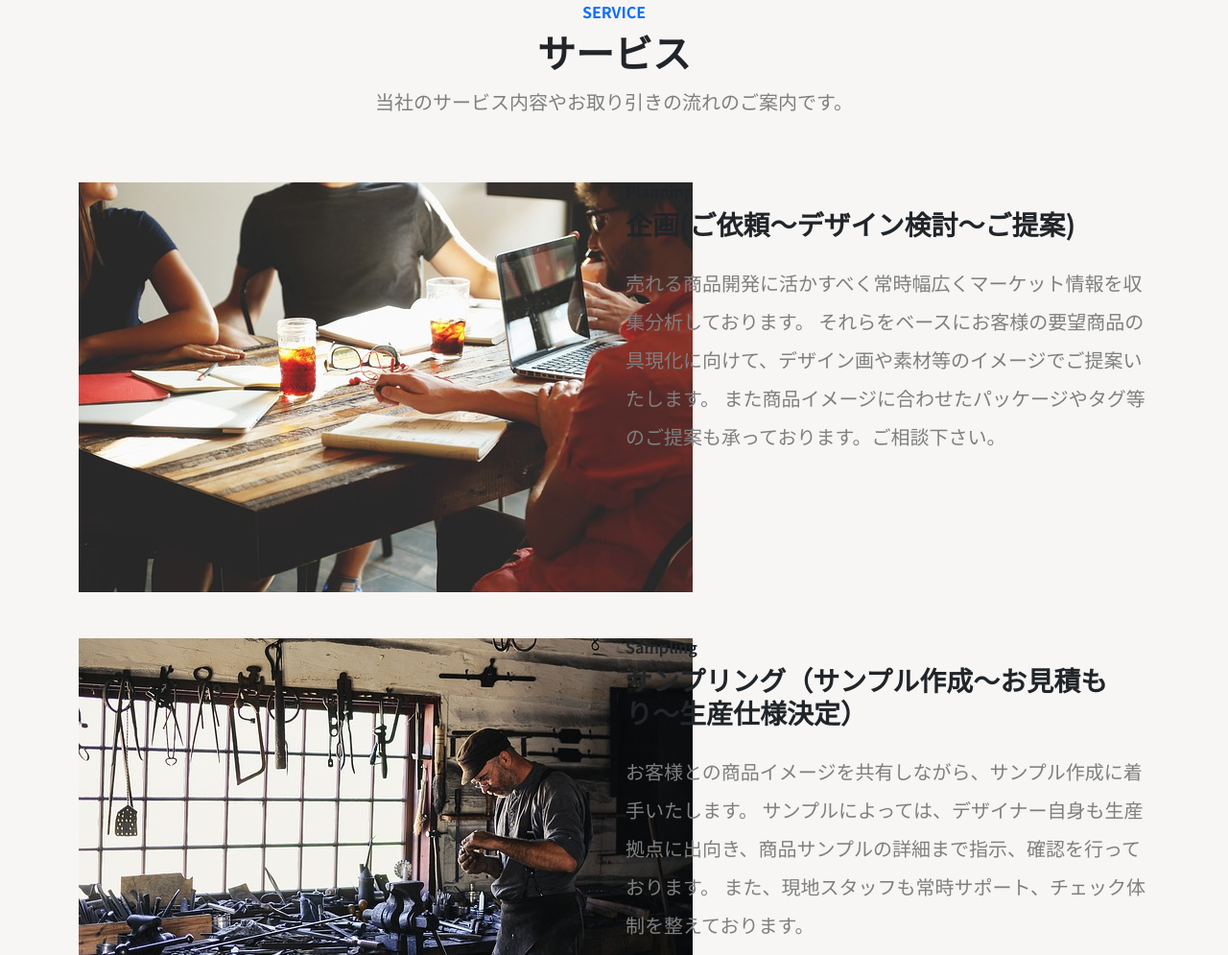
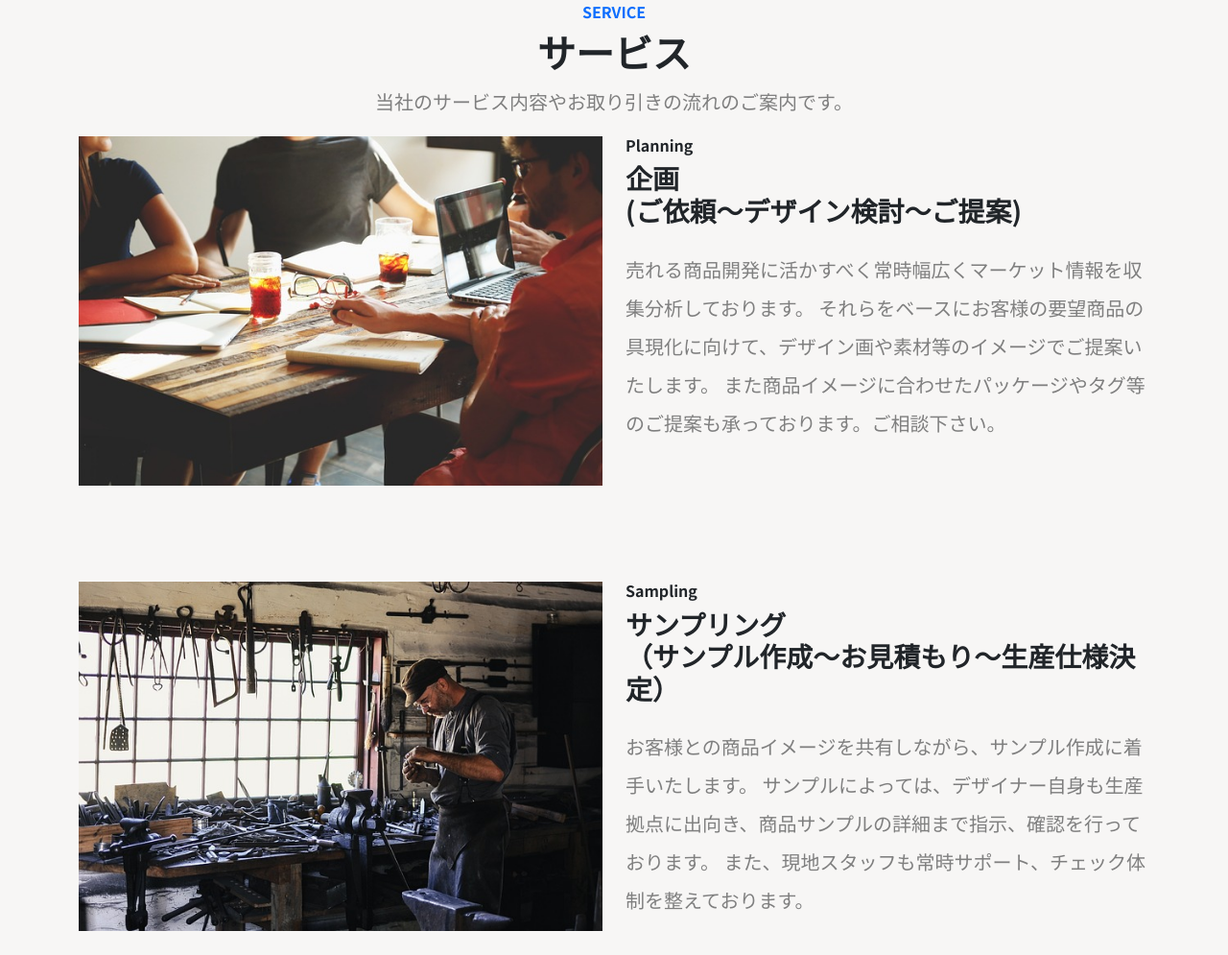
Before and after one commit to ka113private/searax_website, a plain HTML site: page index.html in a window 1280 px wide. Shown: the part 1697-2692 px from the top of the page at 96% size. Drawn offline with nearby package versions, Linux system fonts and the light colour scheme.

Commit message:
細かな修正

```diff
--- a/assets/css/style.css
+++ b/assets/css/style.css
@@ -151,6 +151,17 @@ section {
     line-height: 2em;
 }
 
+/*
+service-section
+*/
+.service{
+    margin-bottom: 100px;
+}
+
+.service-image{
+    width: 100% ;
+}
+
 /* product section */
 .products {
     background-color: var(--white-gray);
--- a/index.html
+++ b/index.html
@@ -94,33 +94,33 @@
                     </p>
                 </div>
             </div>
-            <div class="row my-5">
+            <div class="row service">
                 <div class="col-6">
-                    <img src="./assets/images/service1.jpg" alt="">
+                    <img class="service-image" src="./assets/images/service1.jpg" alt="">
                 </div>
                 <div class="col-6">
                     <h6>Planning</h6>
-                    <h3>企画(ご依頼〜デザイン検討〜ご提案)</h3>
+                    <h3>企画<br>(ご依頼〜デザイン検討〜ご提案)</h3>
                     <p class="my-4">売れる商品開発に活かすべく常時幅広くマーケット情報を収集分析しております。
                     それらをベースにお客様の要望商品の具現化に向けて、デザイン画や素材等のイメージでご提案いたします。
                     また商品イメージに合わせたパッケージやタグ等のご提案も承っております。ご相談下さい。</p>
                 </div>
             </div>
-            <div class="row my-5">
+            <div class="row service">
                 <div class="col-6">
-                    <img src="./assets/images/service2.jpg" alt="">
+                    <img class="service-image" src="./assets/images/service2.jpg" alt="">
                 </div>
                 <div class="col-6">
                     <h6>Sampling</h6>
-                    <h3>サンプリング（サンプル作成〜お見積もり〜生産仕様決定）</h3>
+                    <h3>サンプリング<br>（サンプル作成〜お見積もり〜生産仕様決定）</h3>
                     <p class="my-4">お客様との商品イメージを共有しながら、サンプル作成に着手いたします。
                     サンプルによっては、デザイナー自身も生産拠点に出向き、商品サンプルの詳細まで指示、確認を行っております。
                     また、現地スタッフも常時サポート、チェック体制を整えております。</p>
                 </div>
             </div>
-            <div class="row my-5">
+            <div class="row service">
                 <div class="col-6">
-                    <img src="./assets/images/service3.jpg" alt="">
+                    <img class="service-image" src="./assets/images/service3.jpg" alt="">
                 </div>
                 <div class="col-6">
                     <h6>Production</h6>
```
Also changed, not shown: company.html (+1 -0 lines).
